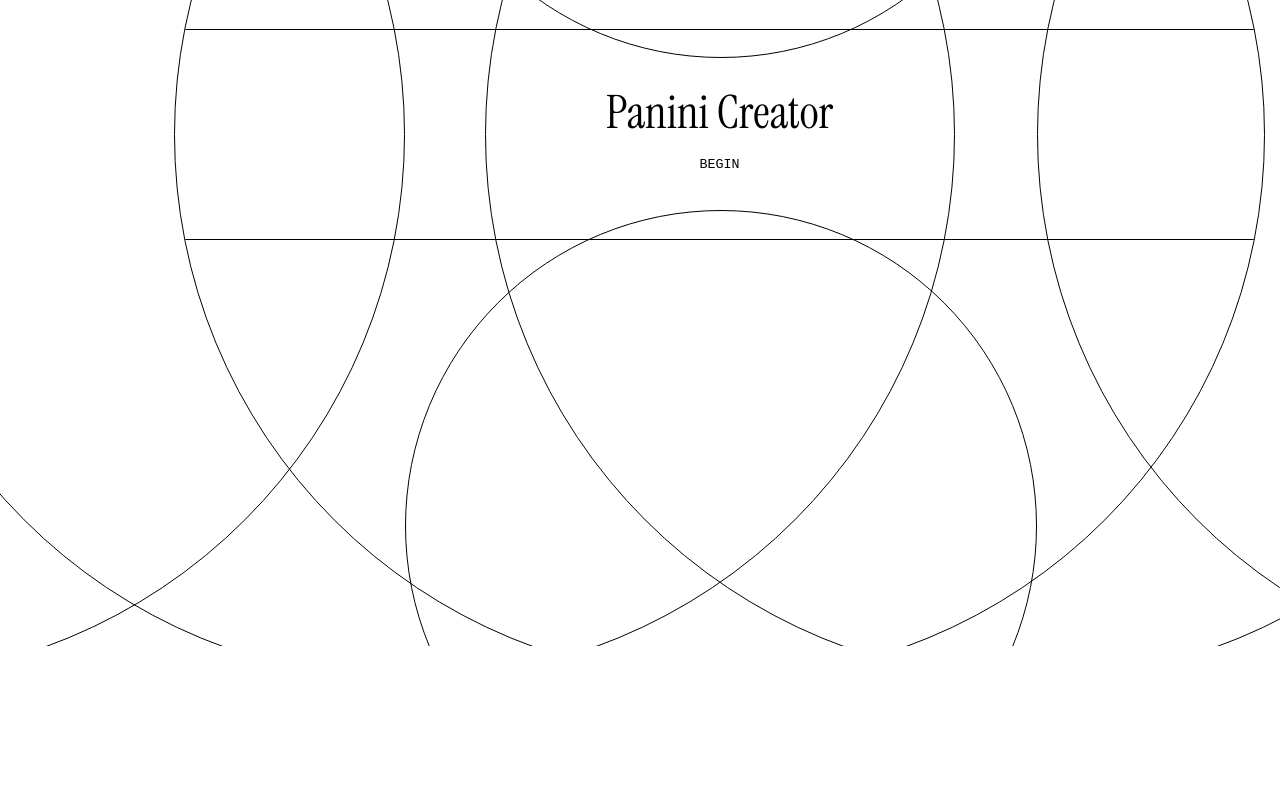
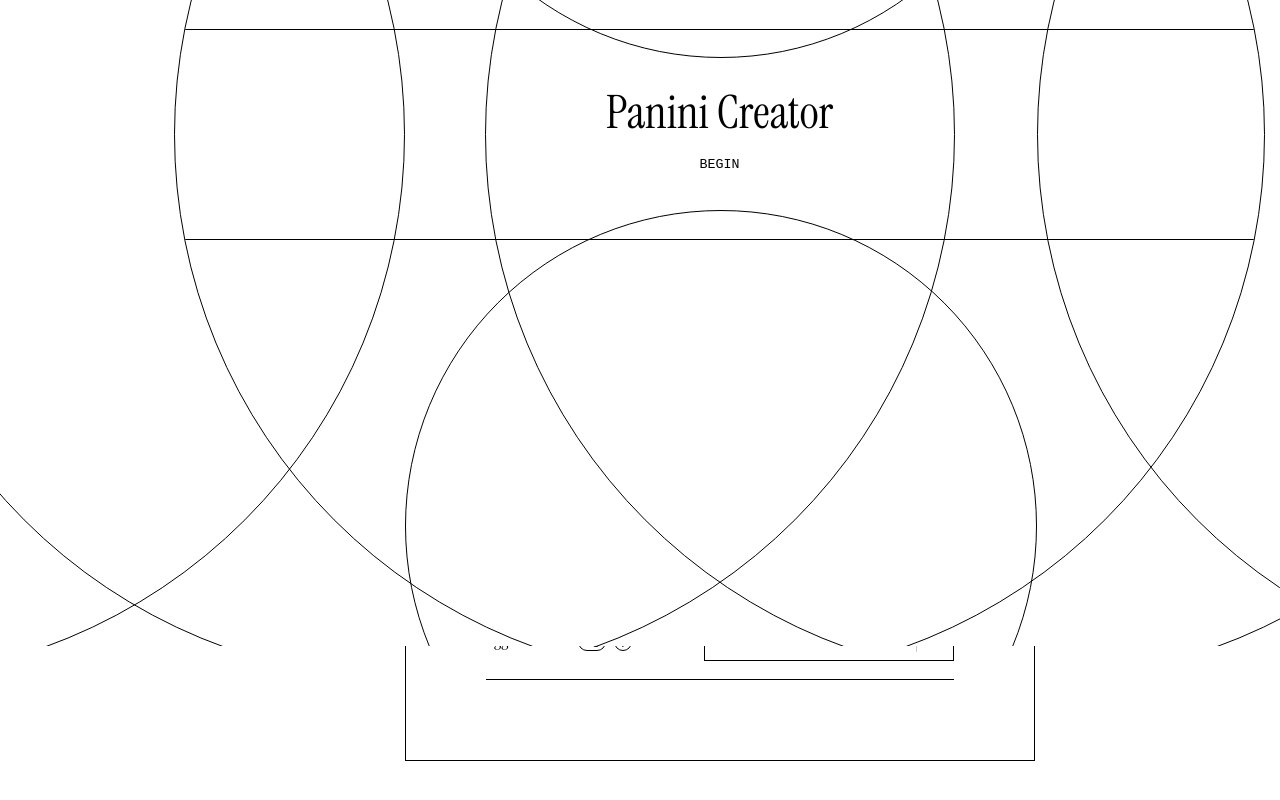
Before and after one commit to andrzejkukuryk/panini-creator, a React (Vite) app: page / in a window 1280 px wide. Shown: the part 378-1178 px from the top of the page. Built offline with nearby package versions, Linux system fonts and the light colour scheme; a web font is replaced by a local one.

Commit message:
add eggs

```diff
--- a/src/scenes/creator/base/base.module.scss
+++ b/src/scenes/creator/base/base.module.scss
@@ -1,11 +1,5 @@
 @import "../../../../variables.module.scss";
 
 .baseContainer {
-  box-sizing: border-box;
-  width: $creator-width;
-  border: 0.5px solid #000000;
-  padding: 80px;
-  display: flex;
-  flex-direction: column;
-  align-items: center;
+  @include sectionContainer;
 }
--- a/src/scenes/creator/creator.tsx
+++ b/src/scenes/creator/creator.tsx
@@ -2,12 +2,14 @@ import React from "react";
 import styles from "./creator.module.scss";
 import { Header } from "./header";
 import { Base } from "./base/base";
+import { Extras } from "./extras/extras";
 
 export function Creator() {
   return (
     <div className={styles.creatorContainer}>
       <Header />
       <Base />
+      <Extras />
     </div>
   );
 }
--- /dev/null
+++ b/src/scenes/creator/extras/egg.module.scss
@@ -0,0 +1,26 @@
+@import "../../../../variables.module.scss";
+
+.eggContainer {
+  @include flexRowSpace;
+  align-items: flex-start;
+  width: 100%;
+}
+
+.labelAndSwitch {
+  @include flexRowSpace;
+  align-items: center;
+  height: 76px;
+  width: 120px;
+
+}
+
+.dropdowns {
+  width: 340px;
+  margin: 10px 0 10px 0;
+
+  .buttonAndDropdown {
+    @include flexRowSpace;
+    align-items: center;
+    height: 56px;
+  }
+}
--- /dev/null
+++ b/src/scenes/creator/extras/egg.tsx
@@ -0,0 +1,69 @@
+import React from "react";
+import styles from "./egg.module.scss";
+import { Label } from "../../../components/label";
+import { Dropdown } from "../../../components/dropdown";
+import { Switch } from "../../../components/switch";
+import { AddSubButton } from "../../../components/addSubButton";
+import { useSelector, useDispatch } from "react-redux";
+import {
+  eggVariantsSelector,
+  addEggSelector,
+  eggsSelector,
+} from "../../../store/egg/selectors";
+import {
+  addNextEgg,
+  subEgg,
+  updateAddEgg,
+  updateEggs,
+} from "../../../store/egg/eggSlice";
+
+export function Egg() {
+  const dispatch = useDispatch();
+
+  const eggVariants = useSelector(eggVariantsSelector);
+  const addEgg = useSelector(addEggSelector);
+  const eggs = useSelector(eggsSelector);
+
+  const handleSwitch = () => {
+    dispatch(updateAddEgg());
+  };
+
+  const handleButton = (i: number) => {
+    if (i !== 0) {
+      return dispatch(subEgg(i));
+    } else {
+      return dispatch(addNextEgg());
+    }
+  };
+
+  const handleChange = (index: number, value: string) => {
+    dispatch(updateEggs({ index, value }));
+  };
+
+  return (
+    <div className={styles.eggContainer}>
+      <div className={styles.labelAndSwitch}>
+        <Label text="egg" />
+        <Switch checked={addEgg} ftn={handleSwitch} />
+      </div>
+      {addEgg && (
+        <div className={styles.dropdowns}>
+          {eggs.map((egg, index) => (
+            <div
+              className={styles.buttonAndDropdown}
+              key={`keyEggs${egg}${index}`}
+            >
+              <AddSubButton ftn={() => handleButton(index)} sub={index !== 0} />
+              <Dropdown
+                options={eggVariants}
+                value={egg}
+                index={index}
+                valueSetter={handleChange}
+              />
+            </div>
+          ))}
+        </div>
+      )}
+    </div>
+  );
+}
--- /dev/null
+++ b/src/scenes/creator/extras/extras.module.scss
@@ -0,0 +1,5 @@
+@import "../../../..//variables.module.scss";
+
+.extrasContainer {
+  @include sectionContainer;
+}
--- /dev/null
+++ b/src/scenes/creator/extras/extras.tsx
@@ -0,0 +1,16 @@
+import React from "react";
+import styles from "./extras.module.scss";
+import { SectionTitle } from "../../../components/sectionTitle";
+import { Line } from "../../../components/line";
+import { Egg } from "./egg";
+
+export function Extras() {
+  return (
+    <section className={styles.extrasContainer}>
+      <SectionTitle text="configure extras" />
+      <Line />
+      <Egg />
+      <Line />
+    </section>
+  );
+}
--- /dev/null
+++ b/src/store/egg/eggSlice.tsx
@@ -0,0 +1,39 @@
+import { createSlice } from "@reduxjs/toolkit";
+import type { PayloadAction } from "@reduxjs/toolkit";
+
+interface EggState {
+  addEgg: boolean;
+  eggs: string[];
+}
+
+const initialState: EggState = {
+  addEgg: true,
+  eggs: ["FRIED EGG"],
+};
+
+export const eggSlice = createSlice({
+  name: "egg",
+  initialState: initialState,
+  reducers: {
+    updateAddEgg: (state) => {
+      state.addEgg = !state.addEgg;
+    },
+    addNextEgg: (state) => {
+      state.eggs.push("FRIED EGG");
+    },
+    subEgg: (state, action: PayloadAction<number>) => {
+      state.eggs.splice(action.payload, 1);
+    },
+    updateEggs: (
+      state,
+      action: PayloadAction<{ index: number; value: string }>
+    ) => {
+      state.eggs[action.payload.index] = action.payload.value;
+    },
+  },
+});
+
+export const { updateAddEgg, addNextEgg, subEgg, updateEggs } =
+  eggSlice.actions;
+
+export default eggSlice.reducer;
--- /dev/null
+++ b/src/store/egg/selectors.tsx
@@ -0,0 +1,13 @@
+import { RootState } from "../store";
+
+export const eggVariantsSelector = (state: RootState) => {
+  return state.ingredients.allIngredients.eggVariants;
+};
+
+export const addEggSelector = (state: RootState) => {
+  return state.egg.addEgg;
+};
+
+export const eggsSelector = (state: RootState) => {
+  return state.egg.eggs;
+};
--- a/src/store/store.tsx
+++ b/src/store/store.tsx
@@ -6,6 +6,7 @@ import meatSlice from "./meat/meatSlice";
 import dressingSlice from "./dressing/dressingSlice";
 import breadSlice from "./bread/breadSlice";
 import vegetablesSlice from "./vegetables/vegetablesSlice";
+import eggSlice from "./egg/eggSlice";
 
 export const store = configureStore({
   reducer: {
@@ -16,6 +17,7 @@ export const store = configureStore({
     meat: meatSlice,
     dressing: dressingSlice,
     vegetables: vegetablesSlice,
+    egg: eggSlice,
   },
 });
 
--- a/variables.module.scss
+++ b/variables.module.scss
@@ -17,6 +17,17 @@ $carousel-item-width: 230px;
   justify-content: space-between;
 }
 
+@mixin sectionContainer {
+  box-sizing: border-box;
+  width: $creator-width;
+  border: 0.5px solid #000000;
+  margin-bottom: 20px;
+  padding: 80px;
+  display: flex;
+  flex-direction: column;
+  align-items: center;
+}
+
 @mixin ingredientContainer {
   display: flex;
   flex-direction: row;
```
